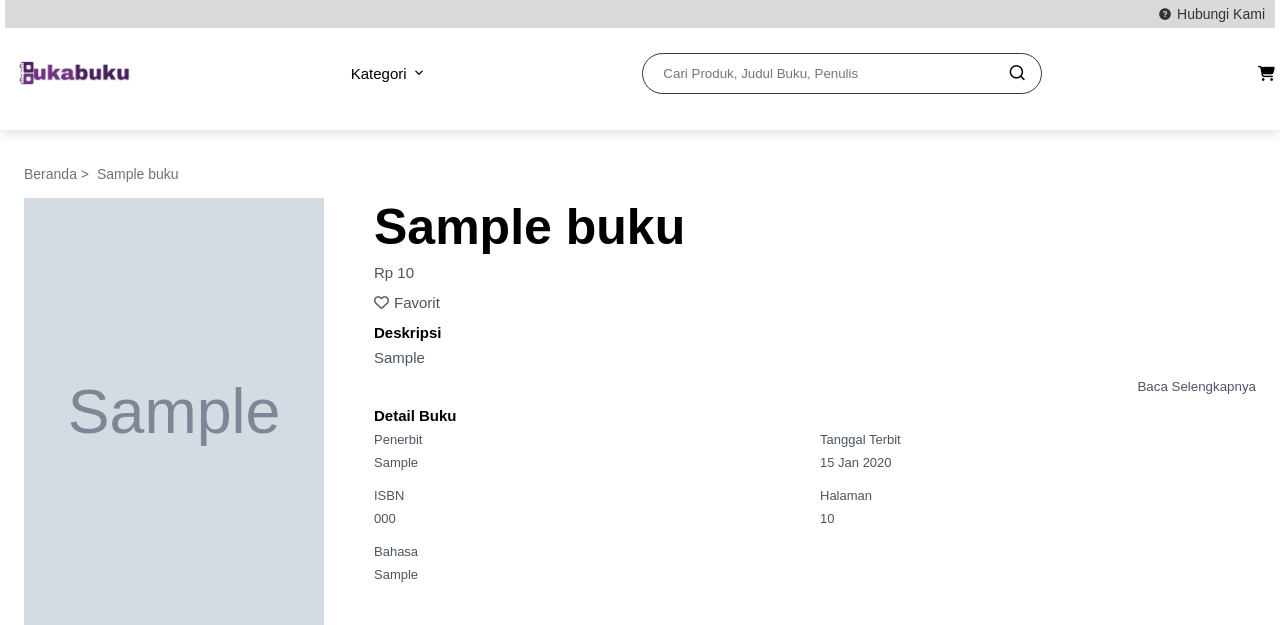
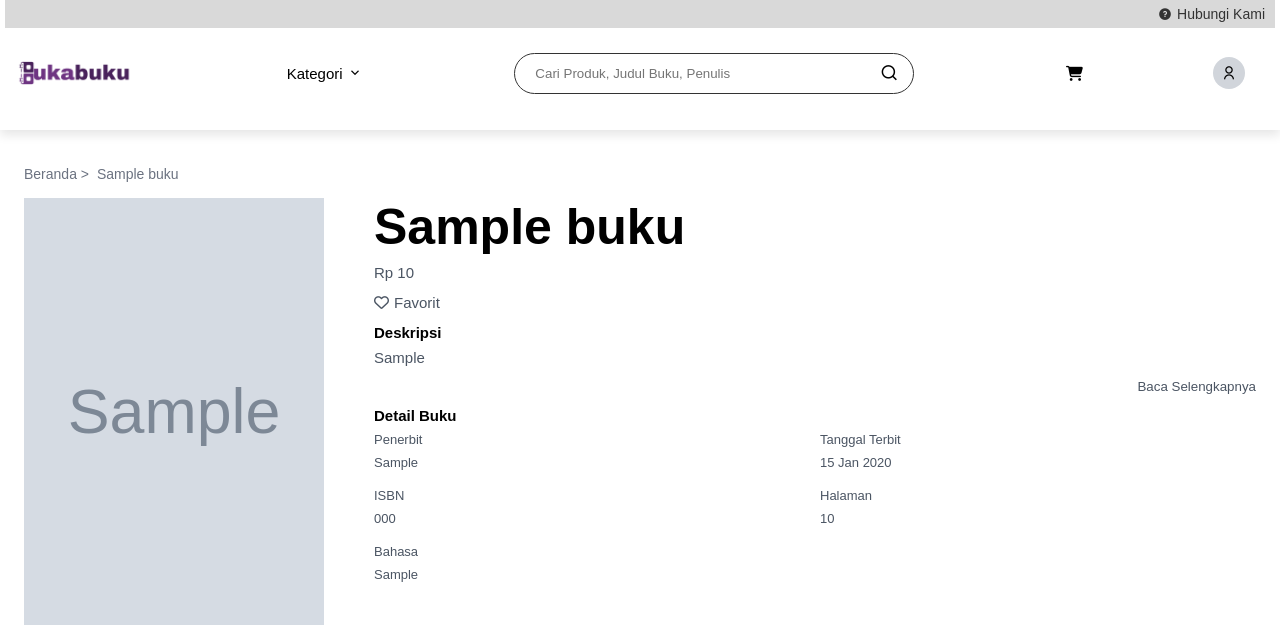
Before and after one commit to abcdevaaa/BukaBuku, a PHP site: page /detail02.php?id_buku=1 in a window 1280 px wide. Shown: the top 625 px of the page. Run offline with PHP 8.4, Linux system fonts and the light colour scheme; the visitor is signed in with stand-in values (Sample User, id 1); tables that the repository leaves empty or names only in its code hold one stand-in row (values such as "Sample post"); grey boxes marked "Sample" are stand-in pictures; some libraries are stand-ins or nearby versions.

Commit message:
detail buku

```diff
--- a/LoginRegister.php
+++ b/LoginRegister.php
@@ -1,4 +1,4 @@
-haiii
+
 <!DOCTYPE html>
 <html lang="en">
 <head>
--- a/after.php
+++ b/after.php
@@ -546,7 +546,7 @@ $queryKategori = mysqli_query($koneksi, "SELECT * FROM kategori");
                             <div class="profile-info">
                             <div class="profile-name"><?= $username ?></div>
                             <div class="profile-email"><?= $email ?></div>
-                            </div>
+                        </div>
                             <ul class="profile-menu">
                                 <li><a href="#"><i class="ri-user-line"></i> Akun</a></li>
                                 <li><a href="#"><i class="ri-shopping-bag-line"></i> Transaksi</a></li>
--- a/detail02.php
+++ b/detail02.php
@@ -1,5 +1,10 @@
 <?php
+session_start();
 include "koneksi.php";
+
+$email = isset($_SESSION['email']) ? $_SESSION['email'] : '';
+$username = isset($_SESSION['username']) ? $_SESSION['username'] : '';
+
 $id_buku = $_GET['id_buku'];
 $sql = "SELECT * FROM buku WHERE id_buku = $id_buku";
 $query = mysqli_query($koneksi, $sql);
@@ -191,13 +196,95 @@ if ($buku = mysqli_fetch_assoc($query)) {
             color: var(--purple);
         }
 
-        .profile {
+        .profile-dropdown {
+            position: relative;
+        }
+
+        .profile-icon {
+            width: 32px;
+            height: 32px;
+            background-color: #d1d5db;
+            border-radius: 50%;
+            display: flex;
+            align-items: center;
+            justify-content: center;
+            cursor: pointer;
+            margin-right: 30px;
+        }
+
+        .profile-dropdown-menu {
+            position: absolute;
+            right: 0;
+            top: 100%;
+            background-color: white;
+            width: 200px;
+            box-shadow: 0 5px 15px rgba(0,0,0,0.1);
+            border-radius: 5px;
+            padding: 15px;
+            display: none;
+            z-index: 1000;
+            margin-top: 10px;
+        }
+
+        .profile-dropdown:hover .profile-dropdown-menu {
+            display: block;
+        }
+
+        .profile-info {
+            padding-bottom: 15px;
+            border-bottom: 1px solid #eee;
+            margin-bottom: 10px;
+        }
+
+        .profile-name {
+            font-size: 1.4rem;
+            font-weight: 500;
+            margin-bottom: 5px;
+        }
+
+        .profile-email {
+            font-size: 1.2rem;
+            color: #666;
+        }
+
+        .profile-menu {
+            list-style: none;
+        }
+
+        .profile-menu li {
+            padding: 8px 0;
+        }
+
+        .profile-menu li a {
+            display: flex;
+            align-items: center;
+            gap: 8px;
+            color: #333;
+            font-size: 1.4rem;
+        }
+
+        .profile-menu li a i {
+            font-size: 1.6rem;
+            color: #666;
+        }
+
+        .profile-menu li a:hover {
+            color: var(--purple);
+        }
+
+        .profile-menu li a:hover i {
+            color: var(--purple);
+        }
+
+
+
+        /* .profile {
             height: 32px;
             width: 32px;
             background-color: #d1d5db;
             border-radius: 9999px;
             margin-right: 30px;
-        }
+        } */
 
        /* Breadcrumb */
        .breadcrumb {
@@ -597,7 +684,24 @@ if ($buku = mysqli_fetch_assoc($query)) {
                     <i class="ri-search-line"></i>
                 </div>
                 <div class="navbar-right">
-                    <a href="LoginRegister.php" class="fas fa-shopping-cart"></a>
+                    <a href="keranjang0.php" class="fas fa-shopping-cart"></a>
+                    <div class="profile-dropdown">
+                        <div class="profile-icon">
+                            <i class="ri-user-line"></i>
+                        </div>
+                        <div class="profile-dropdown-menu">
+                            <div class="profile-info">
+                            <div class="profile-name"><?= $username ?></div>
+                            <div class="profile-email"><?= $email ?></div>
+                        </div>
+                            <ul class="profile-menu">
+                                <li><a href="#"><i class="ri-user-line"></i> Akun</a></li>
+                                <li><a href="#"><i class="ri-shopping-bag-line"></i> Transaksi</a></li>
+                                <li><a href="#"><i class="ri-heart-line"></i> Wishlist</a></li>
+                                <li><a href="logout.php"><i class="ri-logout-box-line"></i> Keluar Akun</a></li>
+                            </ul>
+                        </div>
+                    </div>
                 </div>
             </nav>
         </div>
```
